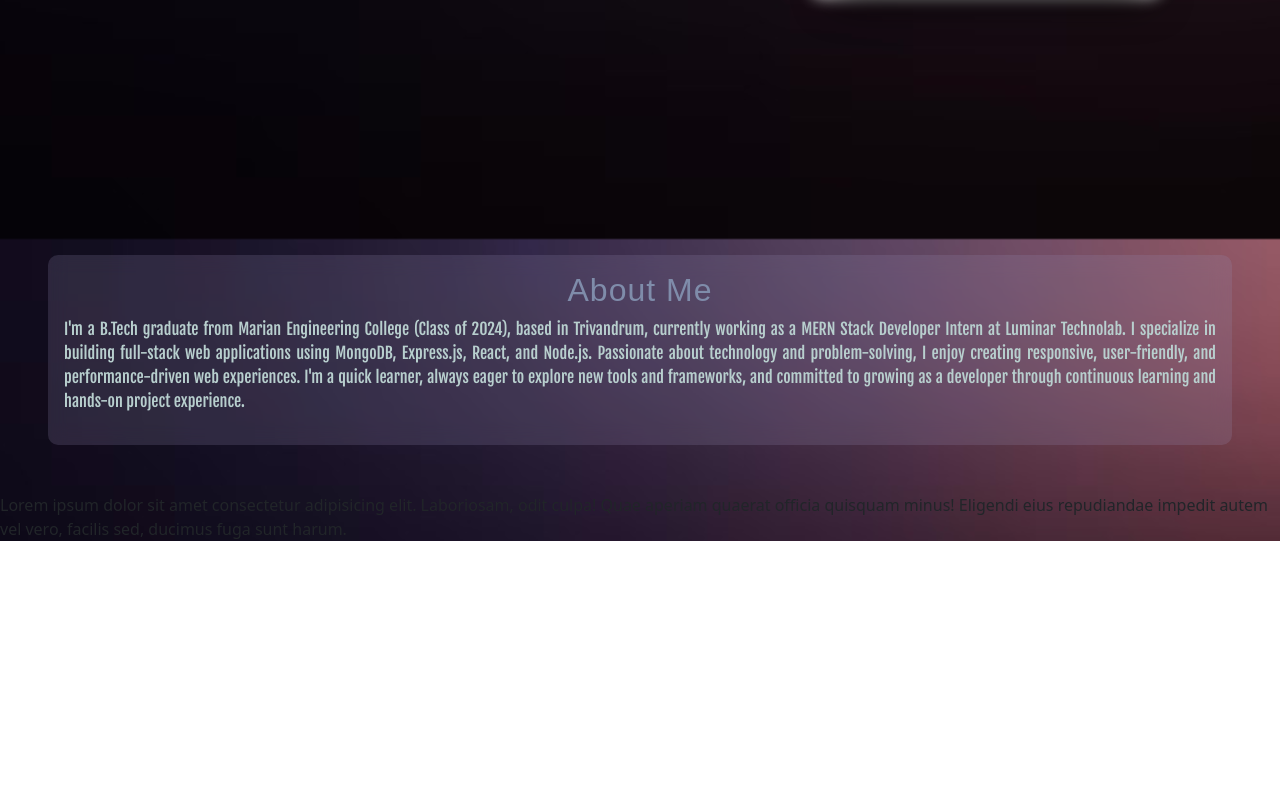
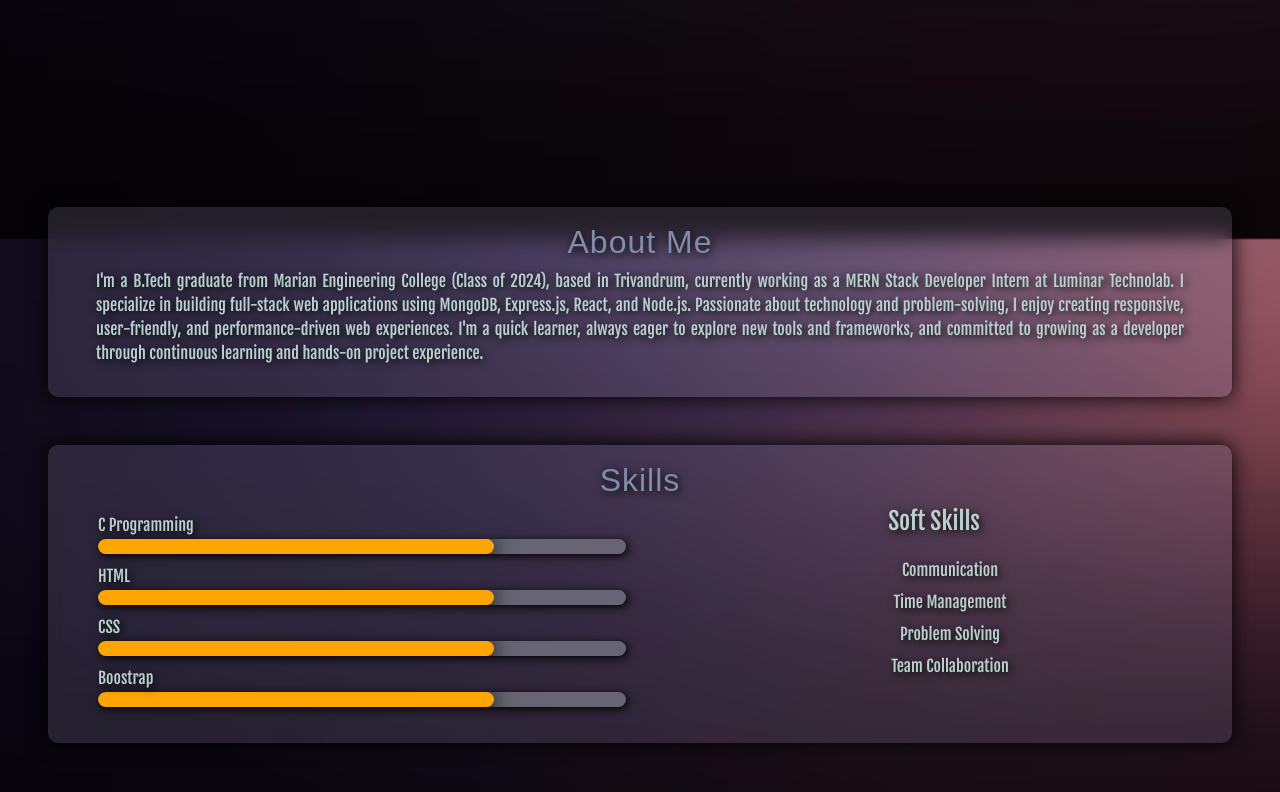
Before and after one commit to anandrraj02/AnandPortfolio, a plain HTML site: page index.html in a window 1280 px wide. Shown: the part 561-1353 px from the top of the page. Before the commit the page ends 1102 px from the top, so only its background shows below. Drawn offline with nearby package versions, Linux system fonts and the light colour scheme; a web font is replaced by a local one.

Commit message:
commit after about and skills

```diff
--- a/index.html
+++ b/index.html
@@ -20,7 +20,7 @@
 </head>
 <body>
     <!-- <div class="container-fluid"> -->
-      <nav data-aos="slide-down" data-aos-duration="400" class="navbar navbar-expand-lg w-100">
+      <nav data-aos="slide-down" data-aos-duration="700" class="navbar navbar-expand-lg w-100">
   <div class="container-fluid">
     <a class="navbar-brand logo_nav" href="#"><img class="img-fluid" src="./assets/navbar_logo.png" alt=""></a>
     <button class="navbar-toggler" type="button" data-bs-toggle="collapse" data-bs-target="#navbarNavDropdown" aria-controls="navbarNavDropdown" aria-expanded="false" aria-label="Toggle navigation">
@@ -52,7 +52,7 @@
   </div>
 </nav>
 <section>
-  <div style="height: 90vh;" class="row m-5">
+  <div style="height: 84vh;" class="row m-5">
     <div class="col-7 d-flex justify-content-center align-items-center">
       <div class="about-content text-center ms-5 d-flex flex-column justify-content-center align-items-center">
         <h3 data-aos="fade-right" data-aos-duration="600">Hi, I'm <span>Anand R Raj</span></h3>
@@ -71,13 +71,50 @@
     </div>
   </div>
 </section>
-<section id="about" class="m-5 p-3">
-  <h3 data-aos="zoom-in" data-aos-duration="500">About Me</h3>
+<section data-aos="flip-up" data-aos-duration="500" id="about" class="m-5 pt-3 pb-3 ps-5 pe-5">
+  <h3 data-aos="fade-left" data-aos-duration="900">About Me</h3>
   <div data-aos="zoom-in" data-aos-duration="900" class="about-content">
     <p>I'm a B.Tech graduate from Marian Engineering College (Class of 2024), based in Trivandrum, currently working as a MERN Stack Developer Intern at Luminar Technolab. I specialize in building full-stack web applications using MongoDB, Express.js, React, and Node.js. Passionate about technology and problem-solving, I enjoy creating responsive, user-friendly, and performance-driven web experiences. I'm a quick learner, always eager to explore new tools and frameworks, and committed to growing as a developer through continuous learning and hands-on project experience.</p>
   </div>
 </section>
-Lorem ipsum dolor sit amet consectetur adipisicing elit. Laboriosam, odit culpa! Quae aperiam quaerat officia quisquam minus! Eligendi eius repudiandae impedit autem vel vero, facilis sed, ducimus fuga sunt harum.
+<section id="skills" data-aos="flip-up" data-aos-duration="500" class="m-5 p-3">
+  <h3 data-aos="fade-up" data-aos-duration="900">Skills</h3>
+  <div class="row">
+    <div data-aos="fade-right" data-aos-duration="1000" class="col-6">
+      <ul style="list-style: none;">
+    <li>C Programming
+      <div class="level">
+        <div data-aos="slide-right" data-aos-duration="1100" class="cpgm"></div>
+      </div>
+    </li>
+    <li>HTML
+      <div class="level">
+        <div data-aos="slide-right" data-aos-duration="1100" class="cpgm"></div>
+      </div>
+    </li>
+    <li>CSS
+      <div class="level">
+        <div data-aos="slide-right" data-aos-duration="1100" class="cpgm"></div>
+      </div>
+    </li>
+    <li>Boostrap
+      <div class="level">
+        <div  class="cpgm"></div>
+      </div>
+    </li>
+  </ul>
+    </div>
+    <div data-aos="fade-left" data-aos-duration="1000" class="col-6">
+      <h4  style="text-align: center;">Soft Skills</h4>
+      <ul style="list-style: none; text-align: center; margin-top: 20px;">
+        <li>Communication</li>
+        <li>Time Management</li>
+        <li>Problem Solving</li>
+        <li>Team Collaboration</li>
+      </ul>
+    </div>
+  </div>
+</section>
 <script>
   AOS.init();
 </script>
--- a/style.css
+++ b/style.css
@@ -3,12 +3,14 @@
     font-family: "Fjalla One", sans-serif;
     box-sizing: border-box;
     /* font-weight: bold; */
+    color: #B8CFCE;
 }
 body{
     background: url('./assets/abstract-92-background-wallpaper-gradient_792836-184027.jpg');
     background-size: cover;
     background-position: center;
     background-attachment: fixed;
+
 }
 nav{
     /* background-color: transparent !important; */
@@ -77,7 +79,7 @@ nav{
     }
     100%{
         width:350px;
-        filter: drop-shadow(6px 0px 20px black);
+        filter: drop-shadow(8px 0px 25px black);
     }
 }
 
@@ -100,7 +102,7 @@ nav{
     box-shadow: 2px 2px 10px black;
 }
 
-#about h3{
+#about h3, #skills h3{
     font-family: "Vina Sans", sans-serif;
     letter-spacing: 1px;
     font-weight: lighter;
@@ -108,10 +110,45 @@ nav{
     font-size: 2rem;
     text-align: center;
 }
-#about{
+#about, #skills{
     text-align: justify;
     /* margin: 7px; */
     background-color: rgb(154, 147, 185, 0.2) !important;
     backdrop-filter: blur(10px);
     border-radius: 10px;
+    box-shadow: 0px 0px 20px black;
+    text-shadow: 2px 2px 10px black;
 }
+#skills li{
+    padding: 2px;
+    margin: 4px 0px;
+}
+.level{
+    height: 15px;
+    width: 100%;
+    background-color: rgb(103, 101, 115);
+    border-radius: 10px;
+    /* position: relative; */
+    margin: 2px 0px;
+    box-shadow: 2px 2px 10px black;
+    overflow: hidden;
+}
+.cpgm{
+    height: 15px;
+    width: 75%;
+    background-color: orange;
+    border-radius: 10px;
+    box-shadow: 2px 2px 20px black;
+    /* position: absolute; */
+    animation: skillC 1.5s ease forwards;
+    animation-delay: 1.5s;
+
+}
+/* @keyframes skillC {
+    0%{
+        width: 0%;
+    }
+    100%{
+        width: 75%;
+    }
+} */
```
